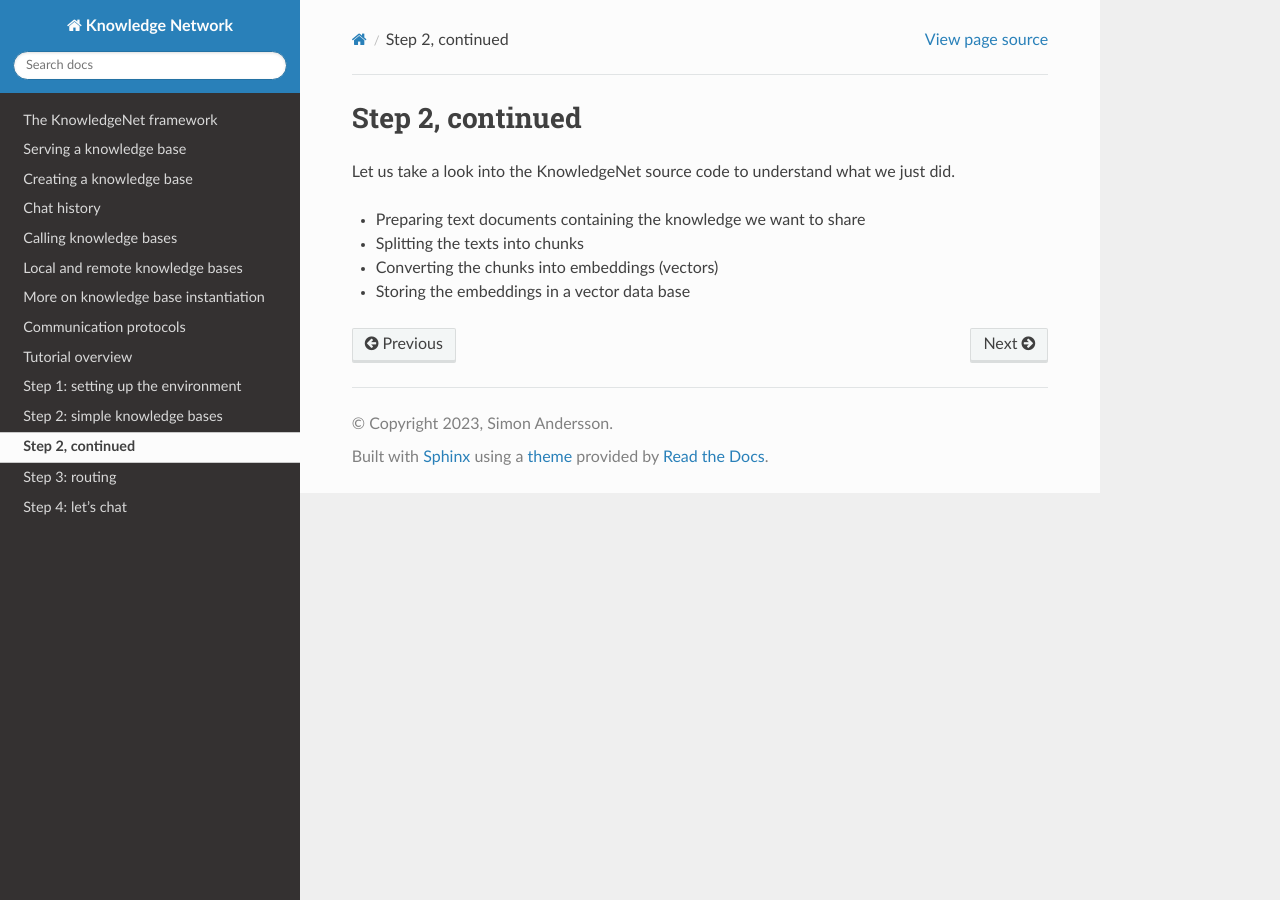
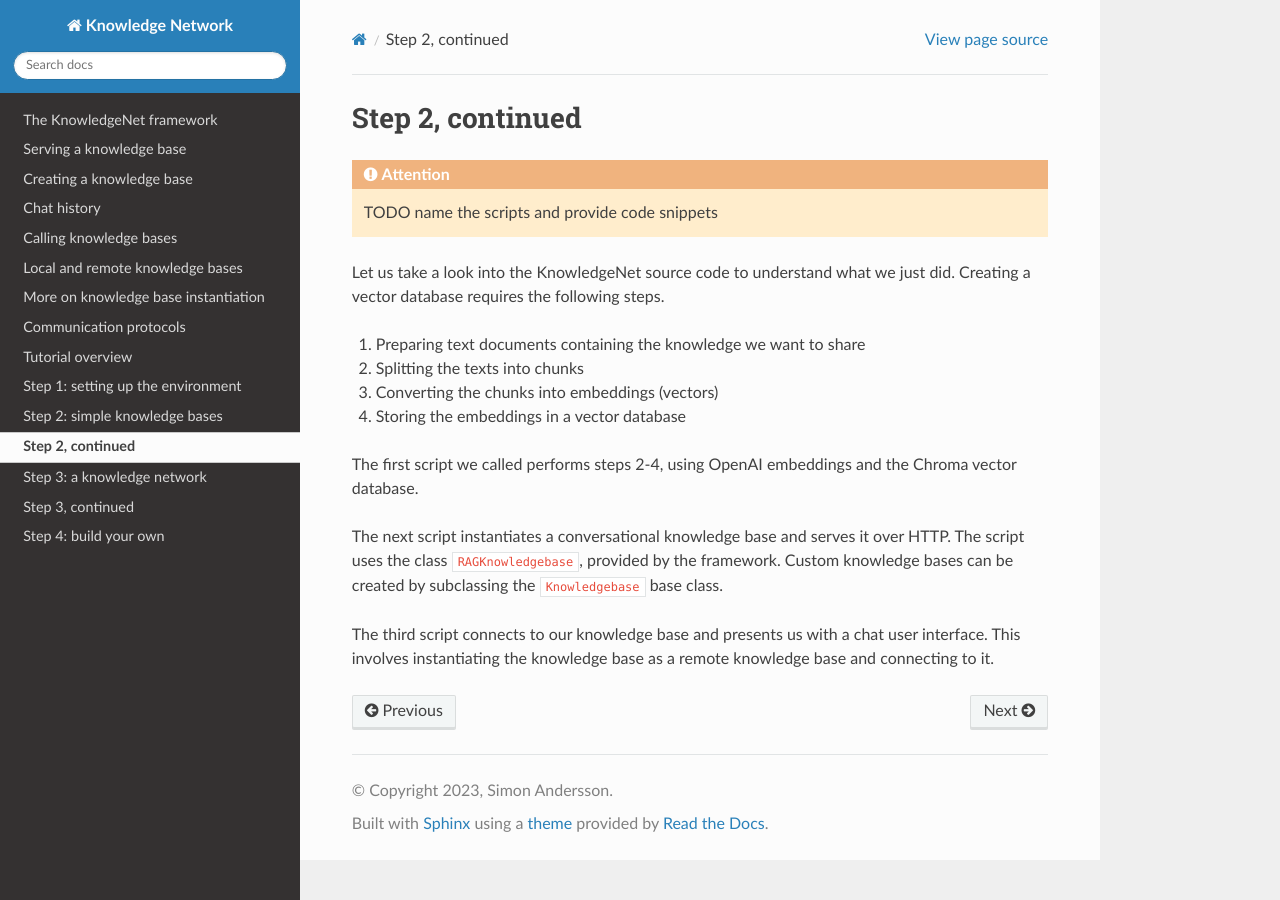
Before and after one commit to nilsdacke/knowledge_net, a Sphinx documentation site: the page built from docs/source/tutorial_2b.rst, in a window 1280 px wide. Built offline with Sphinx 7.4.7 and the Read the Docs theme 2.0.0, drawn with Linux system fonts in a browser that asks for light colours.

Commit message:
Add tutorial text

```diff
--- a/docs/source/index.rst
+++ b/docs/source/index.rst
@@ -25,6 +25,7 @@ It is to Wikipedia, Google and ChatGPT what Bitcoin is to fiat currency and bank
    tutorial_2
    tutorial_2b
    tutorial_3
+   tutorial_3b
    tutorial_4
 
 
--- a/docs/source/tutorial_1.rst
+++ b/docs/source/tutorial_1.rst
@@ -4,6 +4,9 @@ Step 1: setting up the environment
 ================================
 
 To get started, we need the KnowledgeNet framework to be installed.
+
+..  attention::
+    TODO Recommend virtual environment (conda)
 
 .. code-block:: bash
 
--- a/docs/source/tutorial_2b.rst
+++ b/docs/source/tutorial_2b.rst
@@ -3,9 +3,22 @@
 Step 2, continued
 ================================
 
-Let us take a look into the KnowledgeNet source code to understand what we just did.
+..  attention::
+    TODO name the scripts and provide code snippets
 
-* Preparing text documents containing the knowledge we want to share
-* Splitting the texts into chunks
-* Converting the chunks into embeddings (vectors)
-* Storing the embeddings in a vector data base
+Let us take a look into the KnowledgeNet source code to understand what we just did. Creating a vector database
+requires the following steps.
+
+#. Preparing text documents containing the knowledge we want to share
+#. Splitting the texts into chunks
+#. Converting the chunks into embeddings (vectors)
+#. Storing the embeddings in a vector database
+
+The first script we called performs steps 2-4, using OpenAI embeddings and the Chroma vector database.
+
+The next script instantiates a conversational knowledge base and serves it over HTTP. The script uses the
+class :code:`RAGKnowledgebase`, provided by the framework. Custom knowledge bases can be created by subclassing the
+:code:`Knowledgebase` base class.
+
+The third script connects to our knowledge base and presents us with a chat user interface. This involves instantiating
+the knowledge base as a remote knowledge base and connecting to it.
--- /dev/null
+++ b/docs/source/tutorial_3b.rst
@@ -0,0 +1,4 @@
+.. _tutorial_3b:
+
+Step 3, continued
+================================
--- a/docs/source/tutorial_4.rst
+++ b/docs/source/tutorial_4.rst
@@ -1,4 +1,4 @@
 .. _tutorial_4:
 
-Step 4: let's chat
+Step 4: build your own
 ================================
```
Also changed, not shown: docs/source/tutorial.rst (+5 -2 lines), docs/source/tutorial_3.rst (+20 -1 lines).
